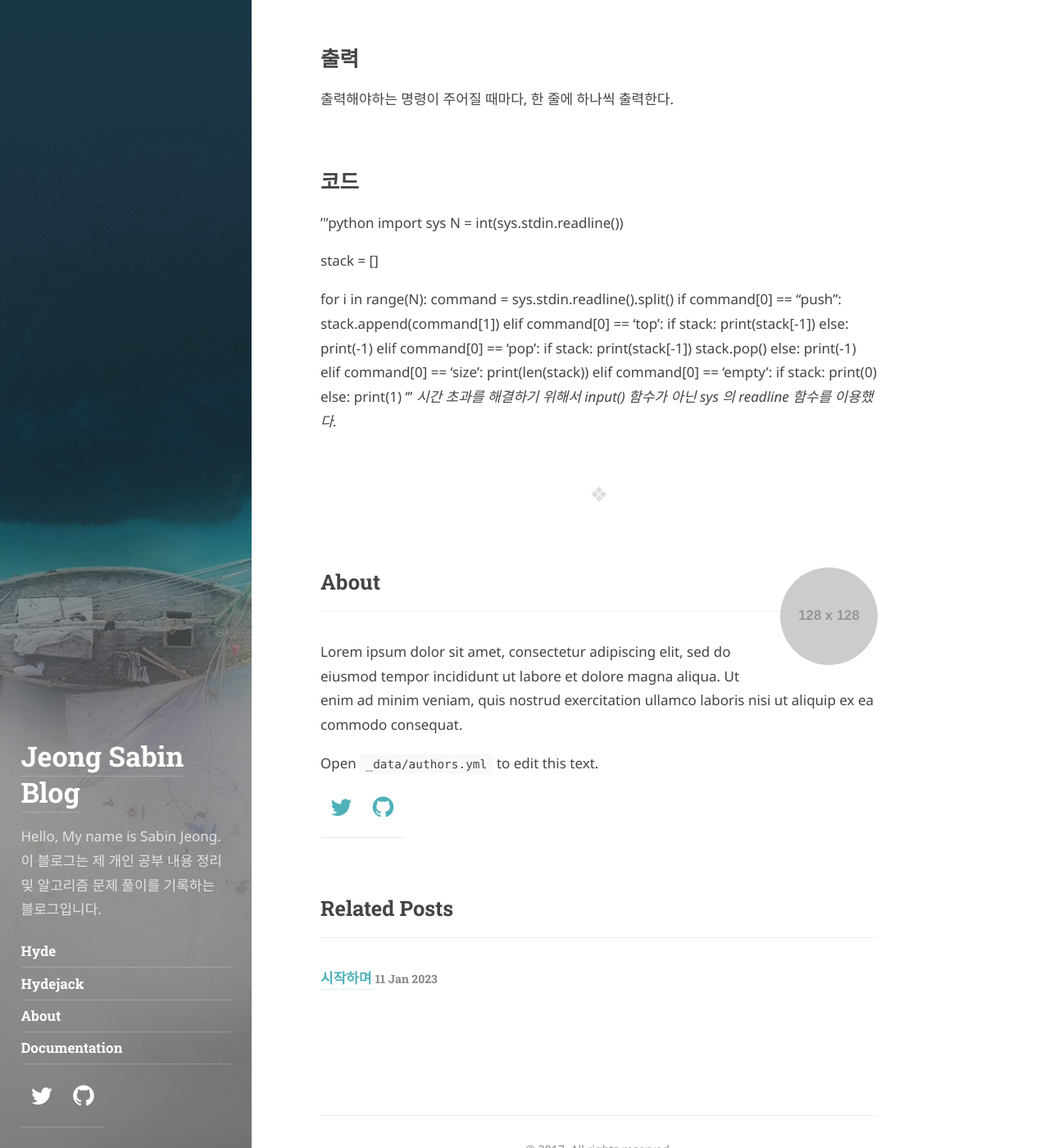
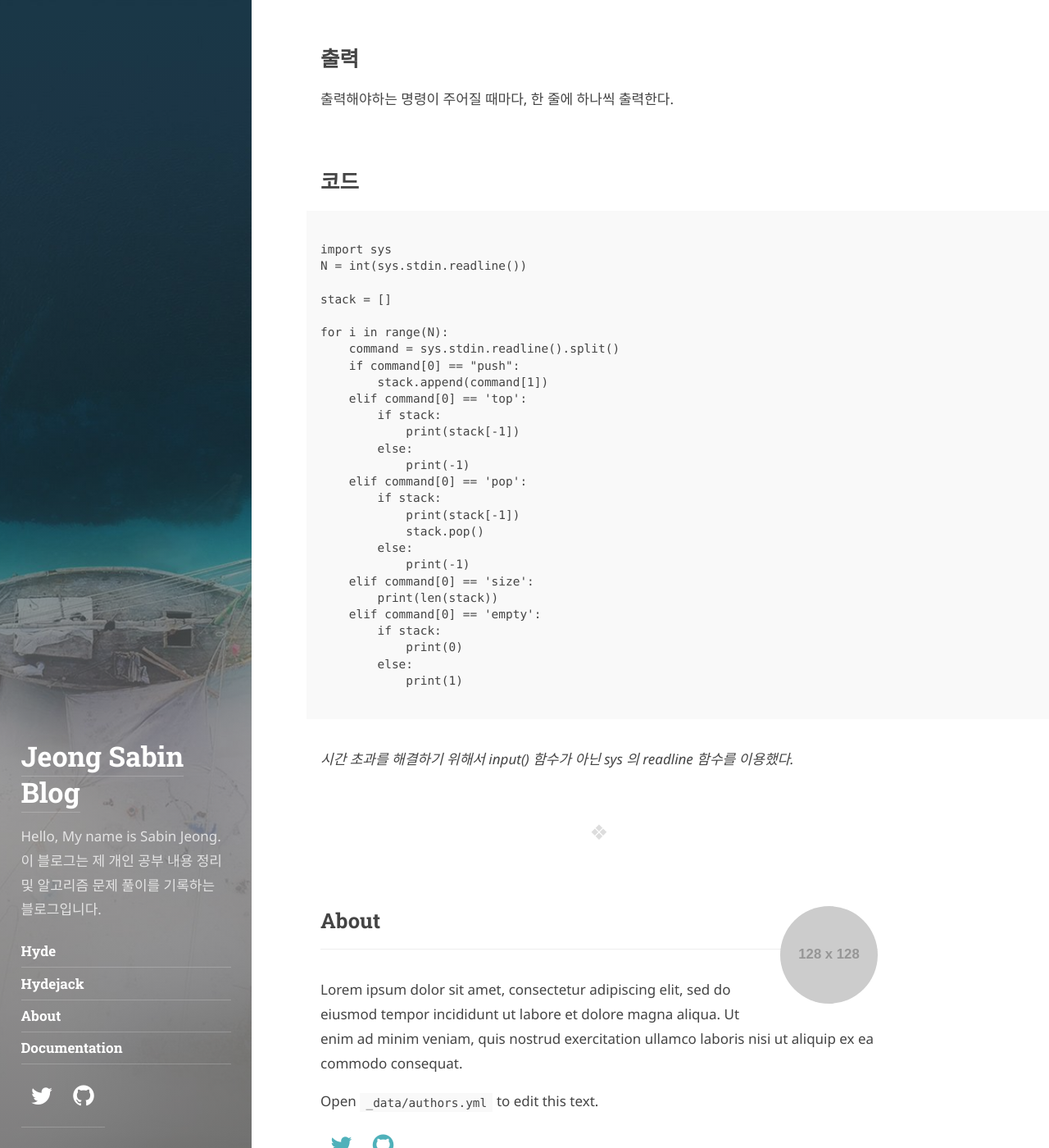
Before and after one commit to JeongSabin/JeongSabin.github.io, a Jekyll site: the page built from _posts/2023-01-12-(백준)-스택.md, in a window 1280 px wide and 1400 px high, scrolled down 867 px. Shown: the whole window at 82% size. Built offline with Jekyll 4.4.1, drawn with Linux system fonts in a browser that asks for light colours; some web fonts are replaced.

Commit message:
error fix

```diff
--- a/_posts/2023-01-12-(백준)-스택.md
+++ b/_posts/2023-01-12-(백준)-스택.md
@@ -24,7 +24,8 @@ top: 스택의 가장 위에 있는 정수를 출력한다. 만약 스택에 들
 출력해야하는 명령이 주어질 때마다, 한 줄에 하나씩 출력한다.
 
 ## 코드
-'''python
+<pre>
+<code>
 import sys
 N = int(sys.stdin.readline())
 
@@ -52,5 +53,6 @@ for i in range(N):
             print(0)
         else:
             print(1)
-'''
+</code>
+</pre>
 _시간 초과를 해결하기 위해서 input() 함수가 아닌 sys 의 readline 함수를 이용했다._
```
Also changed, not shown: 2 other files.
